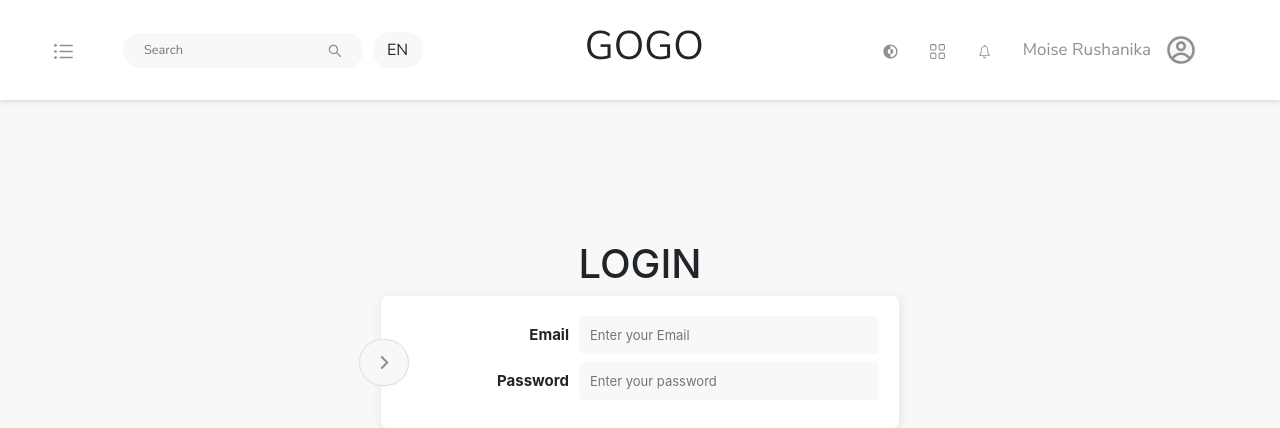
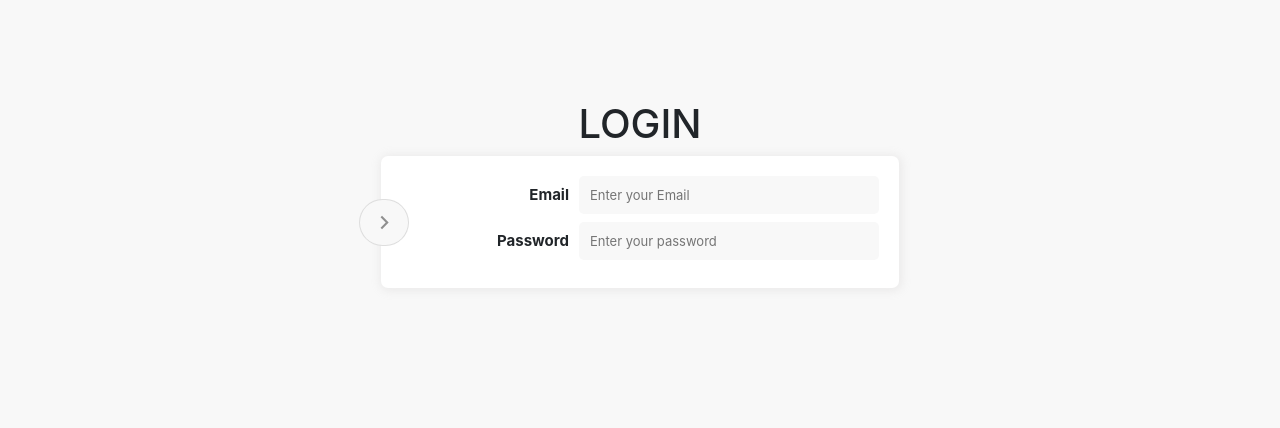
Before and after one commit to andersonlebon/CAR-PARKING, a React (Create React App) app: page / in a window 1280 px wide. Shown: the top 428 px of the page. Built offline with nearby package versions, Linux system fonts and the light colour scheme; no server answers.

Commit message:
Add Login route

```diff
--- a/src/App.jsx
+++ b/src/App.jsx
@@ -6,6 +6,7 @@ import { Route, Switch } from "react-router-dom";
 
 import Navbar from "./component/navBar";
 import Home from "./component/home";
+import Login from "./component/LogIn";
 
 class App extends Component {
   state = {
@@ -22,14 +23,14 @@ class App extends Component {
     return (
       <div>
         <Switch>
-          <Route path="/logIn" component={LogIn} />
+          <Route path="/" exact component={Login} />
           <Route
             path="/"
             render={(props) => <Navbar onShowMenu={this.handleShowMenu} />}
           />
         </Switch>
         <Route
-          path="/"
+          path="/home"
           render={(props) => <Home ShowMenu={this.state.showMenu} {...props} />}
         />
       </div>
--- a/src/component/LogIn.jsx
+++ b/src/component/LogIn.jsx
@@ -23,6 +23,7 @@ class Login extends Component {
 		try {
 			const response = await axios.post('https://smart-parking-management.herokuapp.com/api/login/', this.state.allInput)
 			const user = response.data
+			localStorage.setItem('currentUser', JSON.stringify(user))
 			this.props.history.push(`/home/${user._id}`)
 		} catch(ex) {
 			this.setState({errorMessage: 'Your Email or Passor is incorrect'})
--- a/src/component/common/resgisterCar.jsx
+++ b/src/component/common/resgisterCar.jsx
@@ -22,7 +22,6 @@ class NewCar extends Component {
 		const id = this.props.match.params.id;
 		const allInput = { ...this.state.allInput };
 		const{data: cars }= await axios.get('https://smart-parking-management.herokuapp.com/api/customers');
-		console.log(cars)
 		if (id !== 'new') {
 			const car = cars.filter((car) => car._id === id);
 			allInput._id = null;
@@ -46,7 +45,7 @@ class NewCar extends Component {
 					this.state.allInput
 				);
 				console.log(post);
-				this.props.history.push('/')
+				this.props.history.push('/home')
 			}
 			catch(ex) {
 				if(ex.response && ex.response.status === 400) {
--- a/src/component/home.jsx
+++ b/src/component/home.jsx
@@ -4,7 +4,6 @@ import NewCar from "./common/resgisterCar";
 import MainMenu from "./mainMenu";
 import MainSide from "./mainSide";
 import SubMenu from "./sub-menu";
-import { getCars } from "./fakeCarService";
 import NotFound from "./common/notFound";
 import axios from 'axios';
 import Login from "./LogIn";
@@ -82,7 +81,7 @@ class Home extends Component {
 
 						<div className="side">
 						<Switch>
-							<Route path="/" exact component={Login} />
+							{/* <Route path="/" exact component={Login} /> */}
 							<Route
 								path="/home/:id"
 								exact
--- a/src/component/navBar.jsx
+++ b/src/component/navBar.jsx
@@ -1,13 +1,21 @@
 import React, { Component } from "react";
-import { BsGrid } from "react-icons/bs";
-import { IoIosList, IoIosNotificationsOutline } from "react-icons/io";
+import { IoIosList} from "react-icons/io";
 import { CgDarkMode, CgProfile } from "react-icons/cg";
 import Search from "./common/search";
 
 class Navbar extends Component {
-  state = {};
+  state = {
+    currentUser:{}
+  };
+  componentDidMount() {
+    const currentUser = JSON.parse(localStorage.getItem('currentUser'));
+    console.log(currentUser);
+    this.setState({currentUser});
+  }
+
   render() {
     const { onShowMenu } = this.props;
+    const { currentUser } = this.state;
     return (
       <header className="header">
         <div className="sideOne">
@@ -17,10 +25,9 @@ class Navbar extends Component {
             </span>
           </div>
           <Search added="search" />
-          <div className="language">EN</div>
         </div>
         <div className="log">
-          <h1>GOGO</h1>
+          <h1>PARKING</h1>
         </div>
         <div className="sideTwo">
           <div className="darkMode">
@@ -28,18 +35,8 @@ class Navbar extends Component {
               <CgDarkMode />
             </span>
           </div>
-          <div className="grid">
-            <span>
-              <BsGrid />
-            </span>
-          </div>
-          <div className="notification">
-            <span>
-              <IoIosNotificationsOutline />
-            </span>
-          </div>
           <div className="logged">
-            <span>Moise Rushanika</span>
+            <span>{currentUser.name}</span>
             <div className="picture">
               <CgProfile />
             </div>
```
